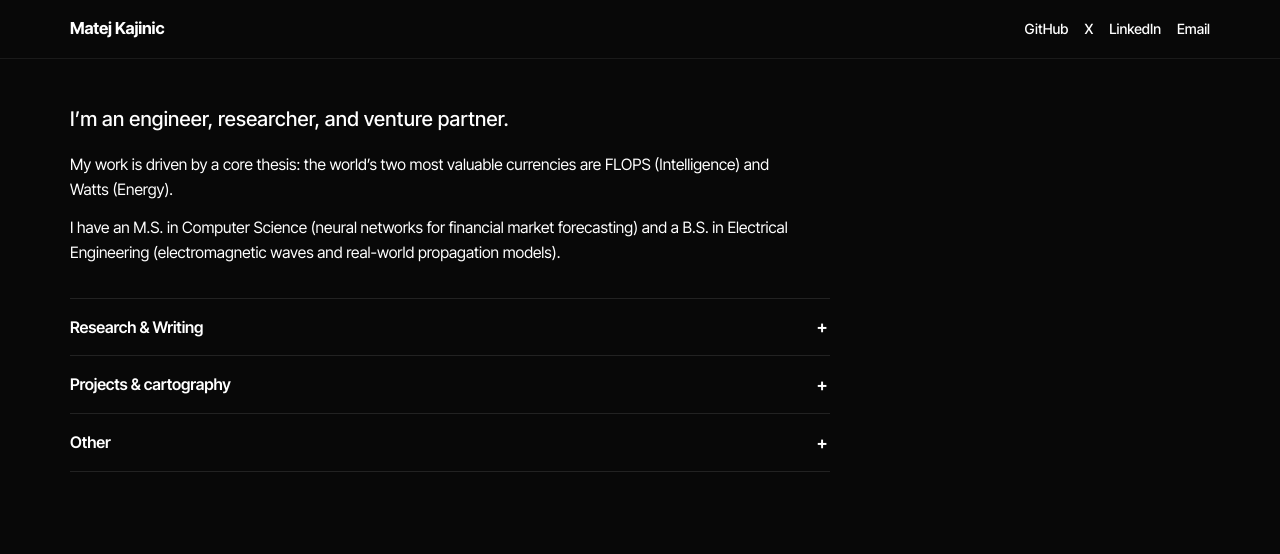
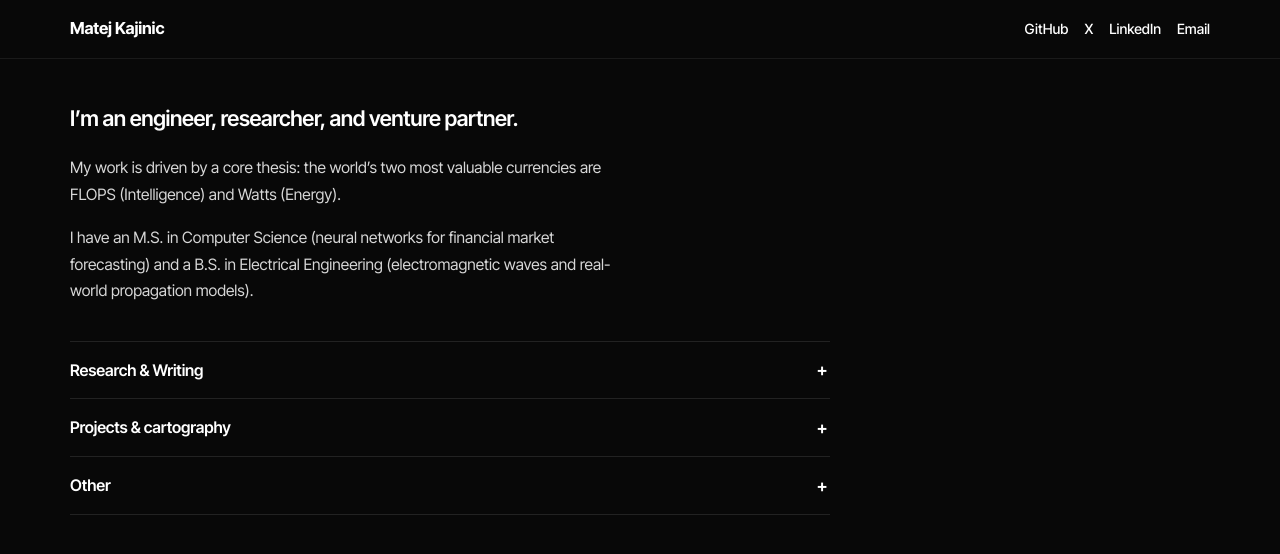
Before and after one commit to matejkajinic/matejkajinic.github.io, a Jekyll site: the page built from index.md, in a window 1280 px wide. Shown: the top 554 px of the page. Built offline with Jekyll 4.4.1, drawn with Linux system fonts in a browser that asks for light colours.

Commit message:
Update style.css

```diff
--- a/assets/css/style.css
+++ b/assets/css/style.css
@@ -251,6 +251,7 @@ body {
 
 .intro-copy {
   margin: 0 0 var(--space-xl);
+  padding-bottom: 0.25rem;
   text-align: left;
 }
 
@@ -258,23 +259,24 @@ body {
   margin: 0;
 }
 
+/* Opening line: scan as a title; wraps naturally on narrow viewports */
 .intro-line--lead {
   color: var(--text);
-  font-size: clamp(1.05rem, 2.1vw, 1.26rem);
-  line-height: 1.45;
-  letter-spacing: 0.012em;
-  font-weight: 500;
-  max-width: none;
-  margin-bottom: 1.2rem;
-  white-space: nowrap;
+  font-size: clamp(1.12rem, 2.35vw, 1.35rem);
+  line-height: 1.32;
+  letter-spacing: -0.02em;
+  font-weight: 600;
+  margin-bottom: 1.45rem;
 }
 
+/* Body: slightly softer + shorter measure so dense creds read more easily */
 .intro-line--detail {
-  color: var(--text);
+  color: rgba(255, 255, 255, 0.84);
   font-size: 0.98rem;
-  line-height: 1.62;
-  margin: 0 0 var(--space-sm);
-  max-width: 81ch;
+  line-height: 1.68;
+  font-weight: 400;
+  margin: 0 0 1.1rem;
+  max-width: 62ch;
 }
 
 .intro-line--detail:last-child {
@@ -440,8 +442,4 @@ a:focus-visible {
   .page-shell {
     padding-top: 2.2rem;
   }
-
-  .intro-line--lead {
-    white-space: normal;
-  }
 }
```
